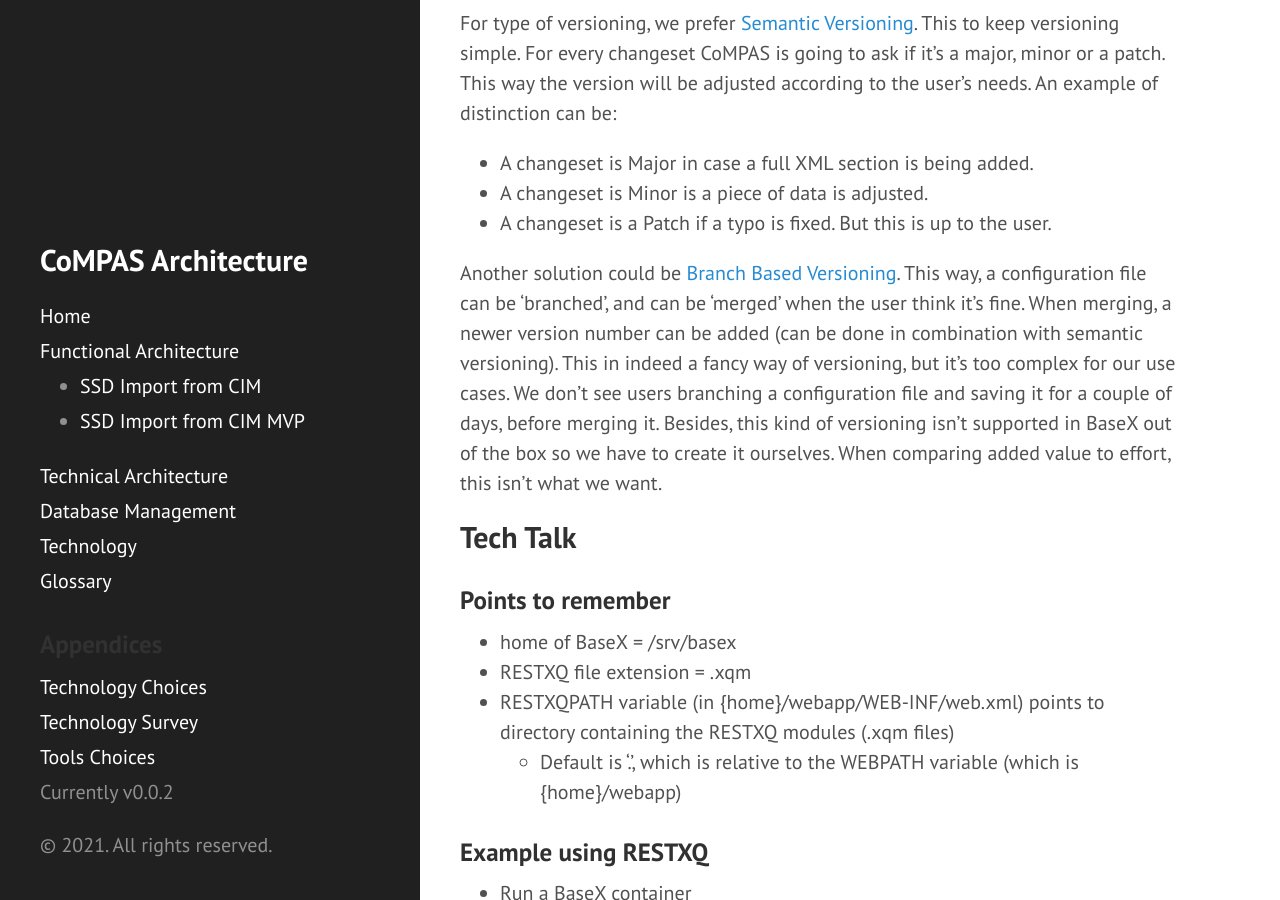
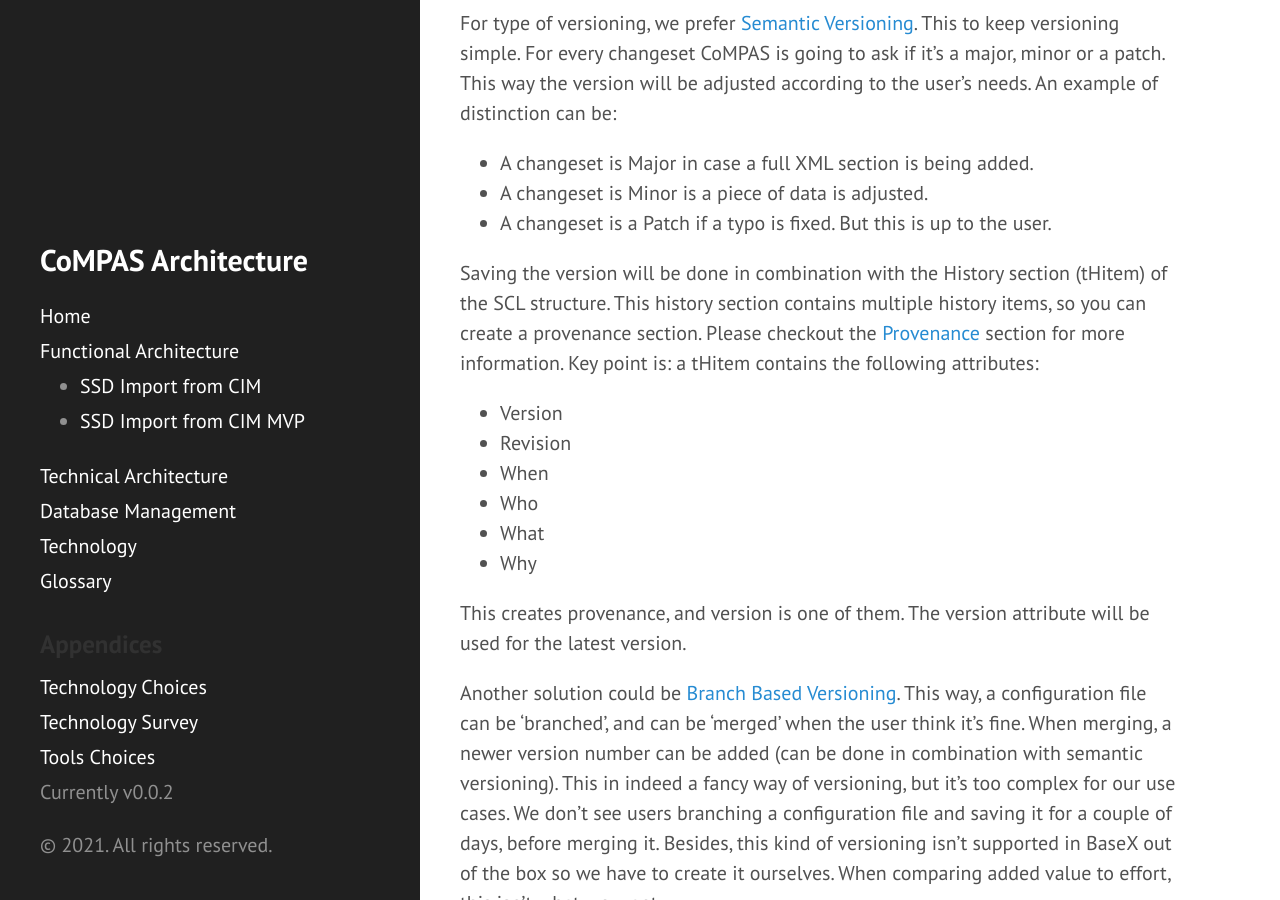
Before and after one commit to com-pas/compas-architecture, a Jekyll site: the page built from DATABASE_MANAGEMENT.md, in a window 1280 px wide and 900 px high, scrolled down 1859 px. Built offline with Jekyll 4.4.1, drawn with Linux system fonts in a browser that asks for light colours; our own code applies the rules of GitHub Pages for plain Markdown files.

```diff
--- a/DATABASE_MANAGEMENT.md
+++ b/DATABASE_MANAGEMENT.md
@@ -32,6 +32,16 @@ For type of versioning, we prefer [Semantic Versioning](https://semver.org/). Th
 - A changeset is Minor is a piece of data is adjusted.
 - A changeset is a Patch if a typo is fixed.
 But this is up to the user.
+
+Saving the version will be done in combination with the History section (tHitem) of the SCL structure. This history section contains multiple history items, so you can create a provenance section. Please checkout the [Provenance](##Provenance) section for more information. Key point is: a tHitem contains the following attributes:
+- Version
+- Revision
+- When
+- Who
+- What
+- Why
+
+This creates provenance, and version is one of them. The version attribute will be used for the latest version.
 
 Another solution could be [Branch Based Versioning](https://simon-maxen.medium.com/branch-based-versioning-5ebf6ca2bccb). This way, a configuration file can be 'branched', and can be 'merged' when the user think it's fine. When merging, a newer version number can be added (can be done in combination with semantic versioning).
 This in indeed a fancy way of versioning, but it's too complex for our use cases. We don't see users branching a configuration file and saving it for a couple of days, before merging it. Besides, this kind of versioning isn't supported in BaseX out of the box so we have to create it ourselves. When comparing added value to effort, this isn't what we want.
```
